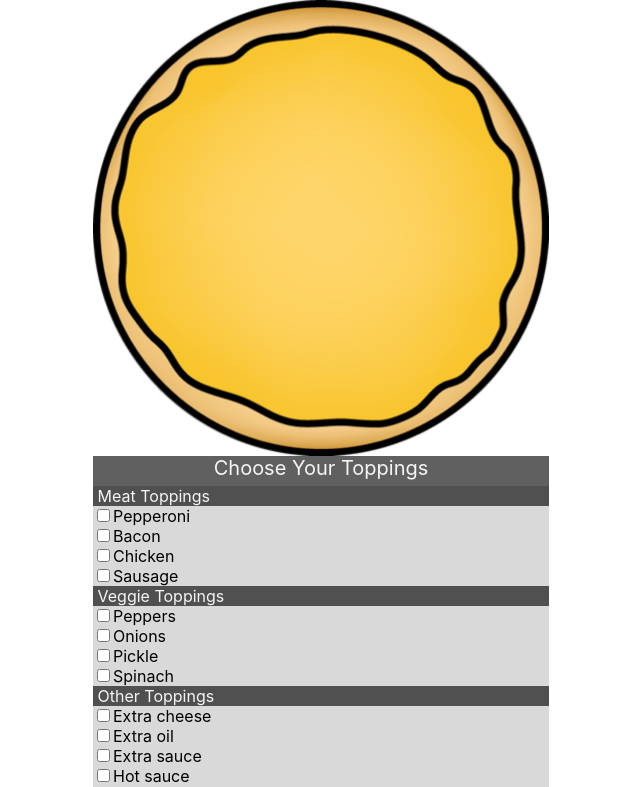
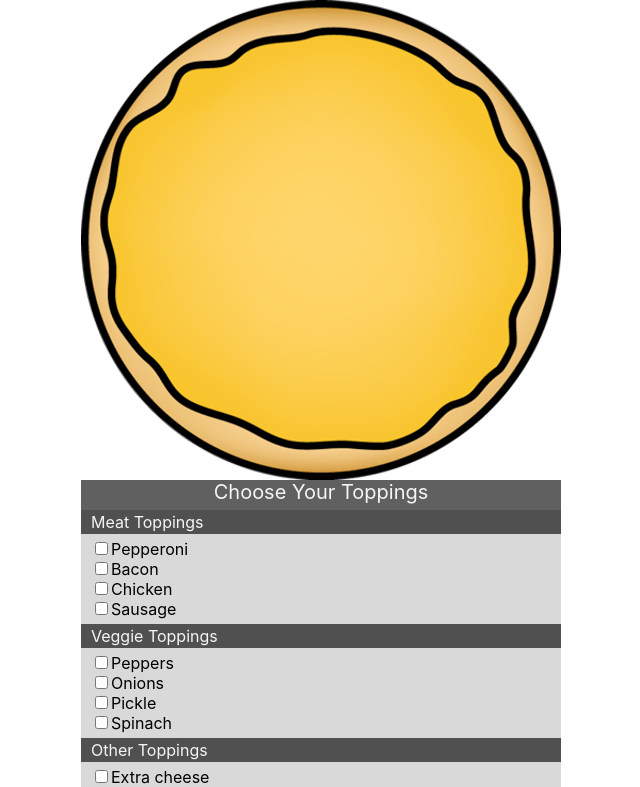
Before and after one commit to mamendez1006/prep-a-pizza, a React (Create React App) app: page /simple_pizzamaker in a window 1280 px wide. Shown: the top 787 px of the page, without its empty margins (319-959 px from the left). Built offline with nearby package versions, Linux system fonts and the light colour scheme.

Commit message:
Make checkboxes more easily clickable

```diff
--- a/src/App.css
+++ b/src/App.css
@@ -59,15 +59,15 @@
   display: flex;
   flex-flow: column;
   height: 100%;
-  margin-left: 2.5%;
-  margin-right: 2.5%;
 }
 
 .title {
   background: #505050;
   color: whitesmoke;
   text-align: left;
-  padding-left: 1%;
+  padding-top: 2px;
+  padding-bottom: 2px;
+  padding-left: 10px;
 }
 
 .header {
@@ -80,6 +80,10 @@
 
 .list-container {
   background: #D9D9D9;
+  padding-top: 5px;
+  padding-bottom: 5px;
+  padding-left: 10px;
+  padding-right: 10px;
 }
 
 .button {
--- a/src/pages/Simple_Pizzamaker.js
+++ b/src/pages/Simple_Pizzamaker.js
@@ -37,8 +37,8 @@ function Simple_Pizzamaker() {
           <div className="list-container">
             {meat_toppings.map((item, index) => (
               <div key={index}>
-                <input value={item} type="checkbox" onChange={handleSelect} />
-                <span className={isSelected(item)}>{item}</span>
+                <input id={item + "-id"} value={item} type="checkbox" onChange={handleSelect} />
+                <label for={item + "-id"} className={isSelected(item)} >{item}</label>
               </div>
             ))}
           </div>
@@ -48,8 +48,8 @@ function Simple_Pizzamaker() {
           <div className="list-container">
             {veggie_toppings.map((item, index) => (
               <div key={index}>
-                <input value={item} type="checkbox" onChange={handleSelect} />
-                <span className={isSelected(item)}>{item}</span>
+                <input id={item + "-id"} value={item} type="checkbox" onChange={handleSelect} />
+                <label for={item + "-id"} className={isSelected(item)}>{item}</label>
               </div>
             ))}
           </div>
@@ -59,8 +59,8 @@ function Simple_Pizzamaker() {
           <div className="list-container">
             {other_toppings.map((item, index) => (
               <div key={index}>
-                <input value={item} type="checkbox" onChange={handleSelect} />
-                <span className={isSelected(item)}>{item}</span>
+                <input id={item + "-id"} value={item} type="checkbox" onChange={handleSelect} />
+                <label for={item + "-id"} className={isSelected(item)}>{item}</label>
               </div>
             ))}
           </div>
```
